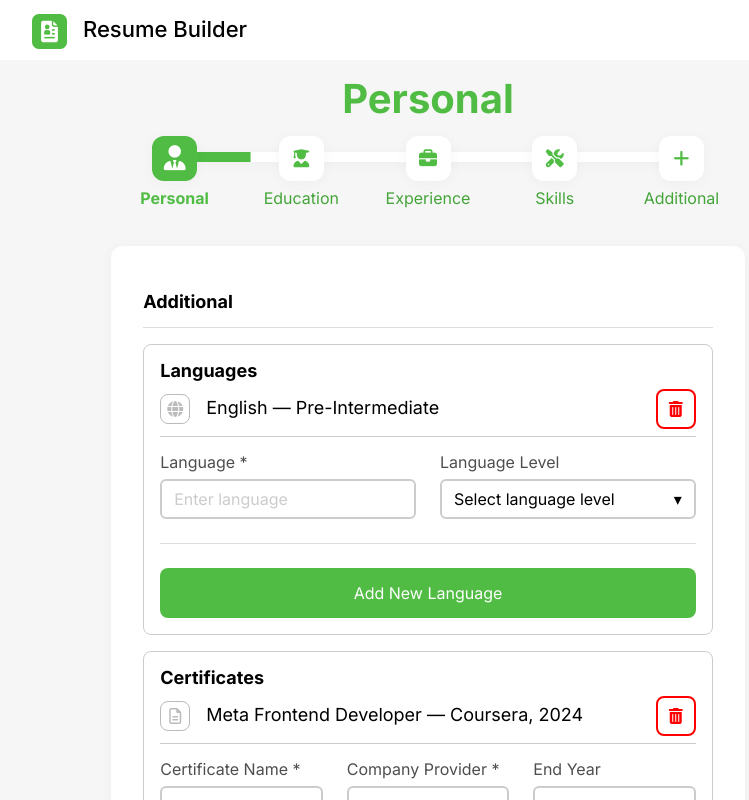
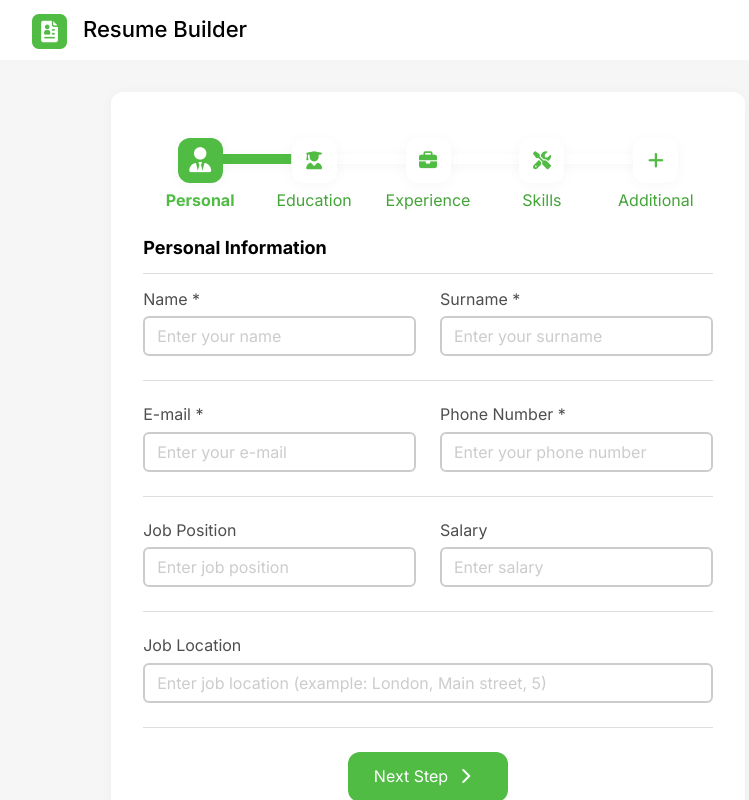
Before and after one commit to yabluninn/ResumeBuilder, a React (Vite) app in the folder resume-builder/: page / in a window 1280 px wide. Shown: the top 800 px of the page, without its empty margins (212-961 px from the left). Built offline with nearby package versions, Linux system fonts and the light colour scheme.

Commit message:
add functional to "personal section" component

```diff
--- a/resume-builder/src/components/layout/MainPage.jsx
+++ b/resume-builder/src/components/layout/MainPage.jsx
@@ -1,11 +1,9 @@
 import "../../styles/MainPage.css";
-import PageHeader from "./PageHeader";
 import SectionForm from "./sections/SectionForm";
 
 export default function MainPage() {
   return (
     <div className="page-container">
-      <PageHeader />
       <SectionForm />
     </div>
   );
--- a/resume-builder/src/components/layout/PageHeader.jsx
+++ /dev/null
@@ -1,11 +0,0 @@
-import "../../styles/PageHeader.css";
-import StepProgress from "./progress/StepProgress";
-
-export default function PageHeader() {
-  return (
-    <div className="page-header">
-      <p className="page-step-title">Personal</p>
-      <StepProgress />
-    </div>
-  );
-}
--- a/resume-builder/src/components/layout/progress/StepProgress.jsx
+++ b/resume-builder/src/components/layout/progress/StepProgress.jsx
@@ -2,31 +2,28 @@ import "../../../styles/StepProgress.css";
 import StepBlock from "./StepBlock";
 import StepProgressBar from "./StepProgressBar";
 
-export default function StepProgress() {
+const stepTitles = [
+  { title: "Personal", icon: "fa-solid fa-user-tie" },
+  { title: "Education", icon: "fa-solid fa-user-graduate" },
+  { title: "Experience", icon: "fa-solid fa-briefcase" },
+  { title: "Skills", icon: "fa-solid fa-screwdriver-wrench" },
+  { title: "Additional", icon: "fa-solid fa-plus" },
+];
+
+export default function StepProgress({ currentStep }) {
+  const progress = ((currentStep + 1) / stepTitles.length) * 100;
+
   return (
     <div className="step-progress-container">
-      <StepProgressBar percentage={15} />
-      <StepBlock
-        isCurrent={true}
-        title="Personal"
-        icon="fa-solid fa-user-tie"
-      />
-      <StepBlock
-        isCurrent={false}
-        title="Education"
-        icon="fa-solid fa-user-graduate"
-      />
-      <StepBlock
-        isCurrent={false}
-        title="Experience"
-        icon="fa-solid fa-briefcase"
-      />
-      <StepBlock
-        isCurrent={false}
-        title="Skills"
-        icon="fa-solid fa-screwdriver-wrench"
-      />
-      <StepBlock isCurrent={false} title="Additional" icon="fa-solid fa-plus" />
+      <StepProgressBar percentage={progress} />
+      {stepTitles.map((step, index) => (
+        <StepBlock
+          key={step.title}
+          isCurrent={index === currentStep}
+          title={step.title}
+          icon={step.icon}
+        />
+      ))}
     </div>
   );
 }
--- a/resume-builder/src/components/layout/sections/EducationSection.jsx
+++ b/resume-builder/src/components/layout/sections/EducationSection.jsx
@@ -3,7 +3,7 @@ import SectionDropdown from "../../ui/SectionDropdown";
 import { useState } from "react";
 import SectionHeader from "../../ui/SectionHeader";
 
-export default function EducationSection() {
+export default function EducationSection({ onNext, onBack }) {
   const [educationLevel, setEducationLevel] = useState("");
 
   const levelOptions = [
@@ -61,11 +61,11 @@ export default function EducationSection() {
         </div>
       </div>
       <div className="section-buttons">
-        <button className="section-button back-button">
+        <button className="section-button back-button" onClick={onBack}>
           <i class="fa-solid fa-chevron-left"></i>
           Back
         </button>
-        <button className="section-button next-button">
+        <button className="section-button next-button" onClick={onNext}>
           Next Step
           <i class="fa-solid fa-chevron-right"></i>
         </button>
--- a/resume-builder/src/components/layout/sections/PersonalSection.jsx
+++ b/resume-builder/src/components/layout/sections/PersonalSection.jsx
@@ -1,7 +1,21 @@
 import SectionInput from "../../ui/SectionInput";
 import SectionHeader from "../../ui/SectionHeader";
+import { useSelector } from "react-redux";
 
-export default function PersonalSection() {
+export default function PersonalSection({ onNext }) {
+  const personalInfo = useSelector((state) => state.resume.personalInfo);
+
+  const handleNext = () => {
+    const { name, surname, mail, phone } = personalInfo;
+
+    if (!name || !surname || !mail || !phone) {
+      alert("Please fill in all required fields.");
+      return;
+    }
+
+    onNext();
+  };
+
   return (
     <div className="section">
       <SectionHeader title={"Personal Information"} />
@@ -64,7 +78,7 @@ export default function PersonalSection() {
           />
         </div>
       </div>
-      <button className="section-button next-button">
+      <button className="section-button next-button" onClick={handleNext}>
         Next Step
         <i className="fa-solid fa-chevron-right"></i>
       </button>
--- a/resume-builder/src/components/layout/sections/SectionForm.jsx
+++ b/resume-builder/src/components/layout/sections/SectionForm.jsx
@@ -5,11 +5,35 @@ import EducationSection from "./EducationSection";
 import ExperienceSection from "./experience/ExperienceSection";
 import SkillsSection from "./skills/SkillsSection";
 import AdditionalSection from "./additional/AdditionalSection";
+import StepProgress from "../progress/StepProgress";
+
+import { useState } from "react";
+
+const steps = [
+  { id: "personal", component: PersonalSection },
+  { id: "education", component: EducationSection },
+  { id: "experience", component: ExperienceSection },
+  { id: "skills", component: SkillsSection },
+  { id: "additional", component: AdditionalSection },
+];
 
 export default function SectionForm() {
+  const [currentStep, setCurrentStep] = useState(0);
+
+  const StepComponent = steps[currentStep].component;
+
+  const goNext = () => {
+    if (currentStep < steps.length - 1) setCurrentStep(currentStep + 1);
+  };
+
+  const goBack = () => {
+    if (currentStep > 0) setCurrentStep(currentStep - 1);
+  };
+
   return (
     <div className="section-form">
-      <AdditionalSection />
+      <StepProgress currentStep={currentStep} />
+      <StepComponent onNext={goNext} onBack={goBack} />
     </div>
   );
 }
--- a/resume-builder/src/styles/PageHeader.css
+++ /dev/null
@@ -1,15 +0,0 @@
-.page-header {
-  width: 100%;
-  height: fit-content;
-  display: flex;
-  justify-content: center;
-  align-items: center;
-  flex-direction: column;
-  margin-top: 16px;
-}
-
-.page-step-title {
-  font-size: 40px;
-  font-weight: bold;
-  color: var(--main-color);
-}
--- a/resume-builder/src/styles/SectionForm.css
+++ b/resume-builder/src/styles/SectionForm.css
@@ -6,6 +6,7 @@
   margin-bottom: 32px;
   box-shadow: rgba(99, 99, 99, 0.05) 0px 2px 12px 0px;
   padding: 32px;
+  margin-top: 32px;
 }
 
 .section {
--- a/resume-builder/src/styles/StepProgress.css
+++ b/resume-builder/src/styles/StepProgress.css
@@ -1,5 +1,5 @@
 .step-progress-container {
-  width: 80%;
+  width: 100%;
   height: 100px;
   display: flex;
   justify-content: space-between;
```
